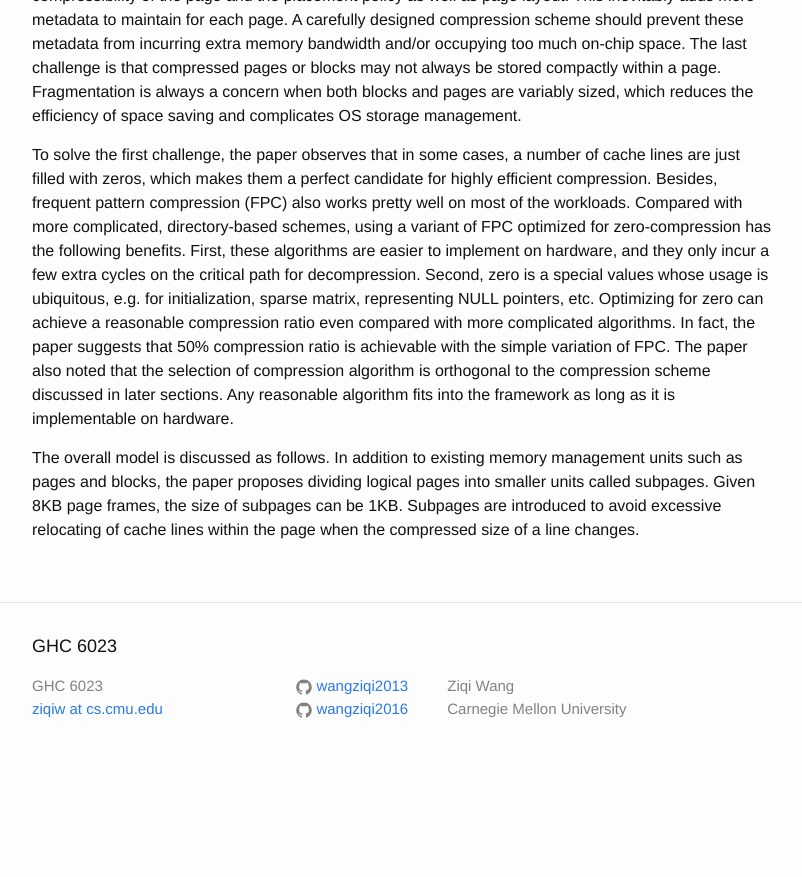
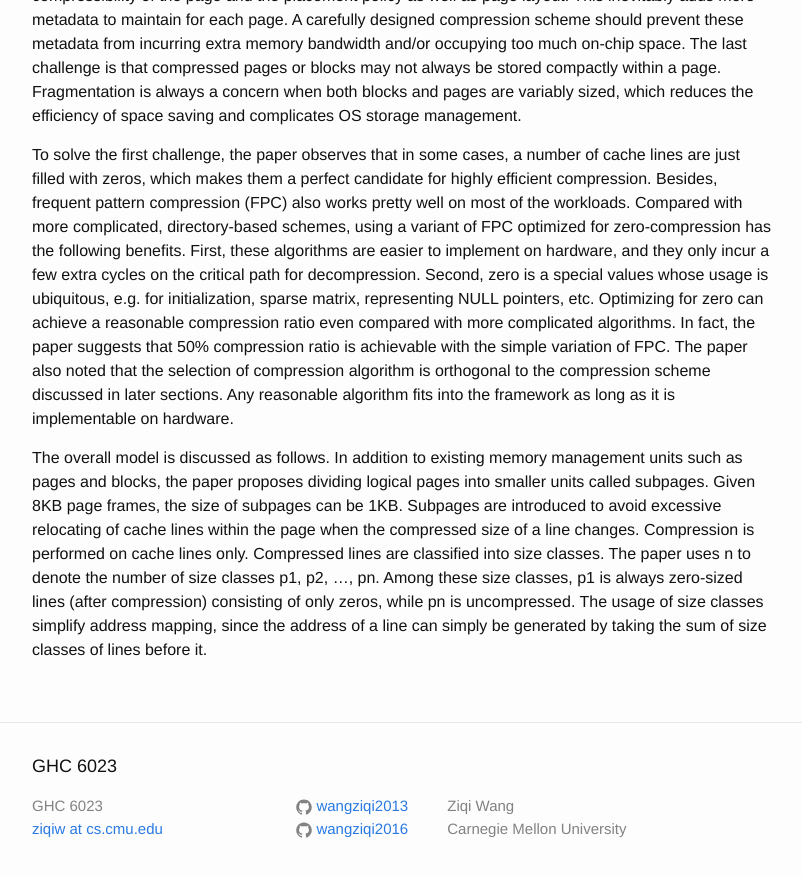
Before and after one commit to wangziqi2013/wangziqi2013.github.io, a Jekyll site: the page built from _posts/2020-05-31-a-robust-main-mem-compression-scheme.markdown, in a window 1280 px wide and 900 px high, scrolled down 700 px. Shown: the top 877 px of the window, without its empty margins (238-1040 px from the left). Built offline with Jekyll 4.4.1, drawn with Linux system fonts in a browser that asks for light colours; before the commit the page ends 1480 px from its top, so only the background shows below that.

Commit message:
Adding size classes

```diff
--- a/_posts/2020-05-31-a-robust-main-mem-compression-scheme.markdown
+++ b/_posts/2020-05-31-a-robust-main-mem-compression-scheme.markdown
@@ -40,4 +40,7 @@ later sections. Any reasonable algorithm fits into the framework as long as it i
 The overall model is discussed as follows. In addition to existing memory management units such as pages and blocks, the
 paper proposes dividing logical pages into smaller units called subpages. Given 8KB page frames, the size of subpages can
 be 1KB. Subpages are introduced to avoid excessive relocating of cache lines within the page when the compressed size
-of a line changes.
+of a line changes. Compression is performed on cache lines only. Compressed lines are classified into size classes.
+The paper uses n to denote the number of size classes p1, p2, ..., pn. Among these size classes, p1 is always zero-sized
+lines (after compression) consisting of only zeros, while pn is uncompressed. The usage of size classes simplify address
+mapping, since the address of a line can simply be generated by taking the sum of size classes of lines before it.
```
